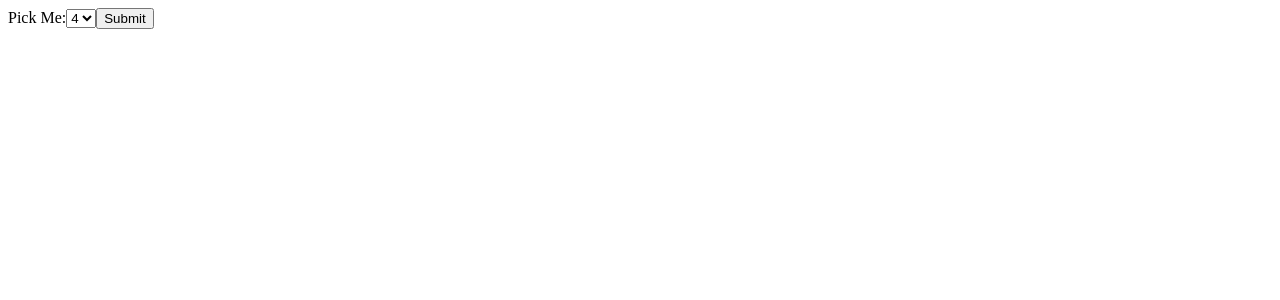
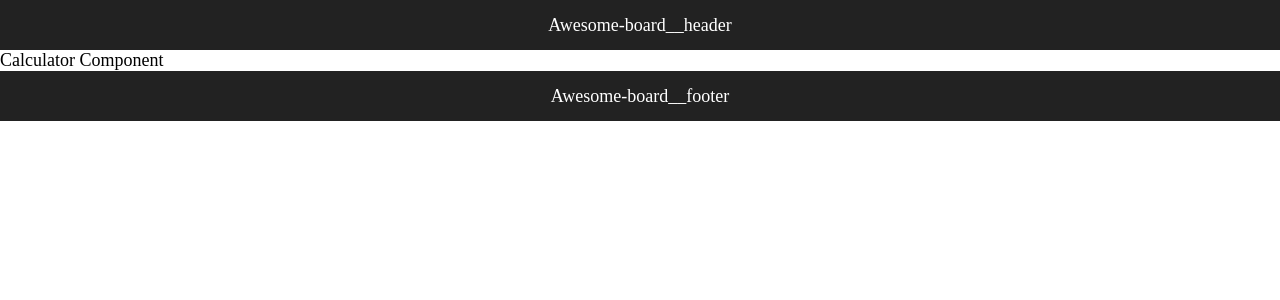
Before and after one commit to ruden91/d3_project, a React (Create React App) app: page / in a window 1280 px wide. Shown: the top 300 px of the page. Built offline with nearby package versions, Linux system fonts and the light colour scheme.

Commit message:
add footer, header and contents component

```diff
--- a/src/components/App.js
+++ b/src/components/App.js
@@ -1,40 +1,19 @@
 import React, { Component } from 'react';
-import { map } from 'lodash';
+
+import Header from './Header';
+import Contents from './Contents';
+import Footer from './Footer';
 
 class App extends Component {
-  constructor(props) {
-    super(props);
-    this.state = {
-      value: "4"
-    }
-  }
-  handleChange = (e) => {
-    this.setState({
-      value: e.target.value
-    })
-  }
-
-  handleSubmit = (e) => {
-    e.preventDefault();
-    console.log(this.state.value)
-  }
 
   render() {
     return (
-      <form onSubmit={this.handleSubmit}>
-      <label>
-      Pick Me:
-      <select value={this.state.value} onChange={this.handleChange}>
-        <option value="1">1</option>
-        <option value="2">2</option>
-        <option value="3">3</option>
-        <option value="4">4</option>
-      </select>
-      </label>
-      <input type="submit" value="Submit"/>
-      </form>
-    );
+      <div>
+      <Header />
+      <Contents />
+      <Footer />
+      </div>
+    )
   }
 }
-
 export default App;
--- /dev/null
+++ b/src/components/Calculator.js
@@ -0,0 +1,14 @@
+import React, { Component } from 'react';
+
+class Calculator extends Component {
+
+  render() {
+    return (
+      <div>
+      Calculator Component
+      </div>
+    )
+  }
+}
+
+export default Calculator;
--- /dev/null
+++ b/src/components/Contents.js
@@ -0,0 +1,14 @@
+import React, { Component } from 'react';
+import Calculator from './Calculator';
+
+class Contents extends Component {
+  render() {
+    return (
+      <article className="awesome-board__contents">
+      <Calculator />
+      </article>
+    )
+  }
+}
+
+export default Contents;
--- /dev/null
+++ b/src/components/Footer.js
@@ -0,0 +1,11 @@
+import React from 'react';
+
+const Footer = () => {
+  return (
+    <footer className="awesome-board__footer">
+    Awesome-board__footer
+    </footer>
+  )
+}
+
+export default Footer;
--- /dev/null
+++ b/src/components/Header.js
@@ -0,0 +1,11 @@
+import React from 'react';
+
+const Header = () => {
+  return (
+    <header className="awesome-board__header">
+    Awesome-board__header
+    </header>
+  )
+}
+
+export default Header;
--- /dev/null
+++ b/src/components/style/awesome-board.css
@@ -0,0 +1,21 @@
+* {
+  margin:0;
+  padding:0;
+  font-size: 18px;
+}
+
+.awesome-board__header {
+  height:50px;
+  line-height:50px;
+  text-align: center;
+  color:#fff;
+  background-color:#222;
+}
+
+.awesome-board__footer {
+  height:50px;
+  line-height:50px;
+  text-align: center;
+  color:#fff;
+  background-color:#222;
+}
--- a/src/index.js
+++ b/src/index.js
@@ -2,6 +2,7 @@ import React from 'react';
 import ReactDOM from 'react-dom';
 import registerServiceWorker from './registerServiceWorker';
 import App from './components/App';
+import './components/style/awesome-board.css';
 
-ReactDOM.render(<App isLoggedIn={false}/>, document.getElementById('root'));
+ReactDOM.render(<App />, document.getElementById('root'));
 registerServiceWorker();
```
